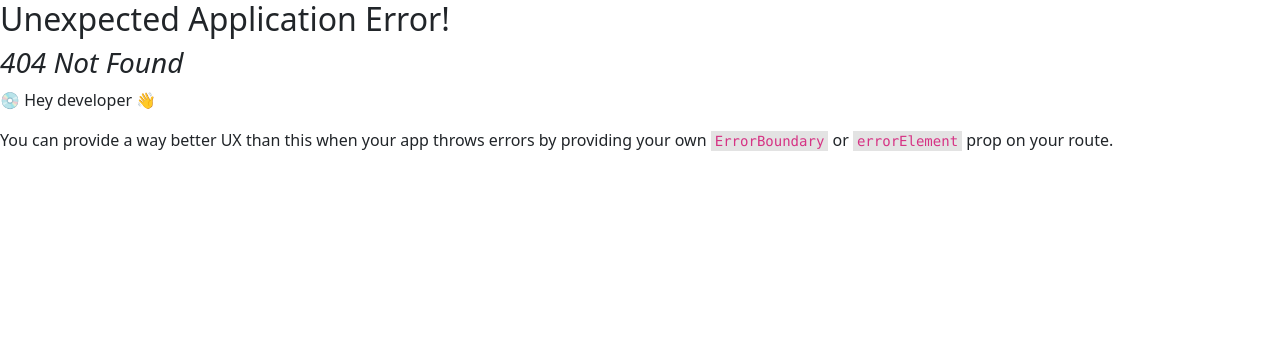
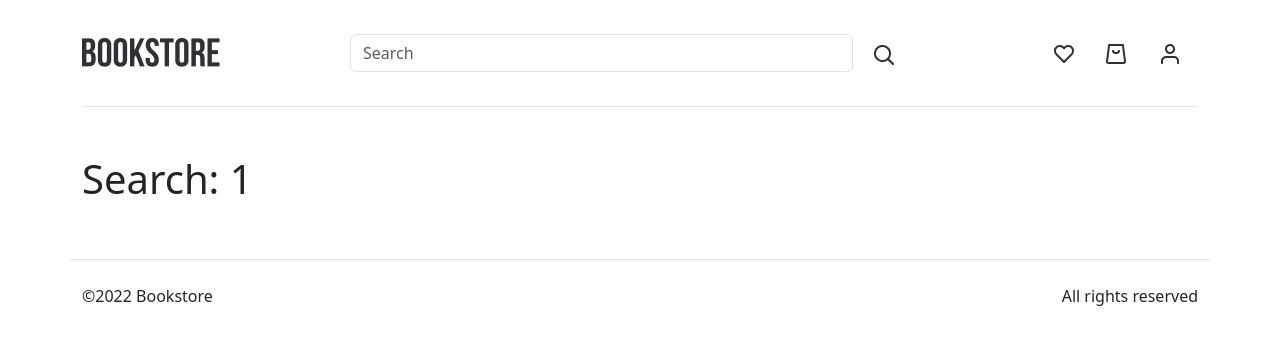
Before and after one commit to dmathcore231/book-shop, a React (Vite) app in the folder project/: page /search/1 in a window 1280 px wide. Before the commit this address had no page. Shown: the top 344 px of the page. Built offline with nearby package versions, Linux system fonts and the light colour scheme.

Commit message:
feat(search):  added static pages

```diff
--- a/project/src/components/SearchInput/index.tsx
+++ b/project/src/components/SearchInput/index.tsx
@@ -1,9 +1,25 @@
+import { useState } from 'react'
+import { useNavigate } from 'react-router'
 
 export function SearchInput(): JSX.Element {
+  const [searchQuery, setSearchQuery] = useState('')
+  const navigate = useNavigate()
+
+  function handleSubmitSearch(event: React.FormEvent<HTMLFormElement>) {
+    if (searchQuery !== '') {
+      event.preventDefault()
+      setSearchQuery('')
+      navigate(`/search/${searchQuery}`)
+    }
+  }
+
   return (
-    <form className="search-input d-flex gap-2 align-items-center w-50">
-      <input type="text" className="form-control" placeholder="Search" />
-      <img className="search-input__img" src="/src/images/Icon-Search.png" alt="" />
+    <form className="search-input d-flex gap-2 align-items-center w-50" onSubmit={handleSubmitSearch}>
+      <input type="text" className="form-control" placeholder="Search" value={searchQuery} onChange={(event) => setSearchQuery(event.target.value)} />
+      <button className='btn' type="submit">
+        <img className="search-input__img" src="/src/images/Icon-Search.png" alt="" />
+      </button>
+
     </form>
   )
 }
--- a/project/src/interfaces/book.ts
+++ b/project/src/interfaces/book.ts
@@ -47,5 +47,5 @@ export interface BookByIsbn13State {
 // --main book (full data)
 
 export interface MainBook extends BookByIsbn13 {
- isFavorite: boolean
+  isFavorite: boolean
 }
--- /dev/null
+++ b/project/src/pages/Search/index.tsx
@@ -0,0 +1,10 @@
+import { useParams } from "react-router-dom"
+
+export function Search(): JSX.Element {
+  const { searchQuery } = useParams()
+  return (
+    <div>
+      <h1>Search: {searchQuery}</h1>
+    </div>
+  )
+}
--- a/project/src/router.tsx
+++ b/project/src/router.tsx
@@ -5,6 +5,7 @@ import { Book } from './pages/Book'
 import { Authorization } from './pages/Authorization'
 import { SignIn } from './pages/SignIn'
 import { SignUp } from './pages/SignUp'
+import { Search } from './pages/Search'
 
 export const router = createBrowserRouter([
   {
@@ -30,6 +31,10 @@ export const router = createBrowserRouter([
             element: <SignUp />
           }
         ]
+      },
+      {
+        path: '/search/:searchQuery',
+        element: <Search />
       }
     ]
   }
```
